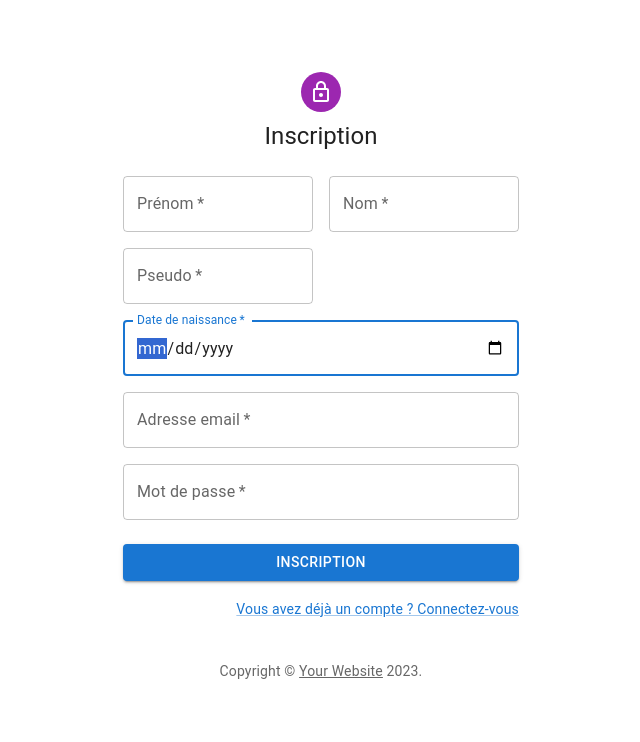
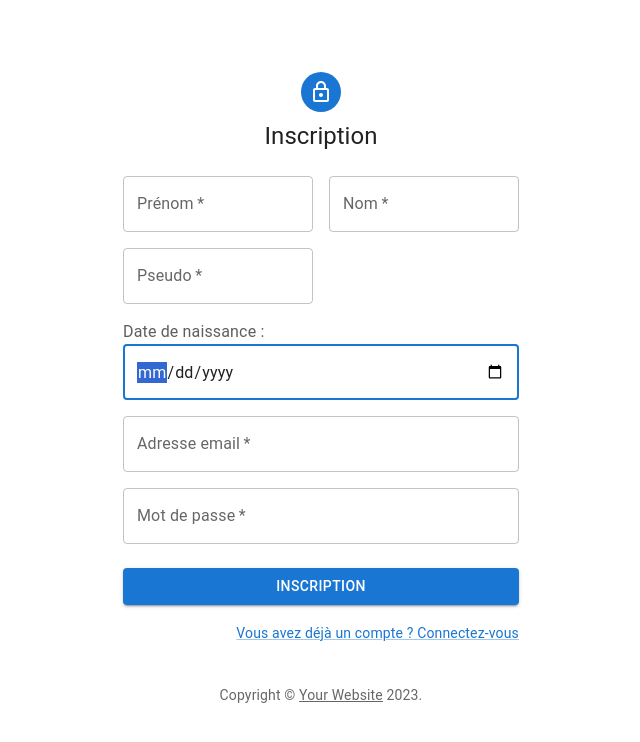
Before and after one commit to melodiesc/Local-Advisor-Client, a React (Vite) app: page /register in a window 1280 px wide. Shown: the top 742 px of the page, without its empty margins (319-959 px from the left). Built offline with nearby package versions, Linux system fonts and the light colour scheme.

Commit message:
màj login & register

```diff
--- a/src/Component/Login/Login.jsx
+++ b/src/Component/Login/Login.jsx
@@ -24,7 +24,7 @@ function Copyright(props) {
     >
       {"Copyright © "}
       <Link color="inherit" href="https://mui.com/">
-        Your Website
+        Local Advisor
       </Link>{" "}
       {new Date().getFullYear()}
       {"."}
@@ -58,7 +58,7 @@ function Login() {
             alignItems: "center",
           }}
         >
-          <Avatar sx={{ m: 1, bgcolor: "secondary.main" }}>
+          <Avatar sx={{ m: 1, bgcolor: "#1976d2" }}>
             <LockOutlinedIcon />
           </Avatar>
           <Typography component="h1" variant="h5">
@@ -110,7 +110,7 @@ function Login() {
               </Grid>
               <Grid item>
                 <Link href="#" variant="body2">
-                  {"Tu n'as pas de compte ? Inscris-toi"}
+                  {"Créer un compte"}
                 </Link>
               </Grid>
             </Grid>
--- a/src/Component/Register/Register.css
+++ b/src/Component/Register/Register.css
@@ -0,0 +1,3 @@
+.labelDate {
+  color: rgb(95, 94, 94);
+}
--- a/src/Component/Register/Register.jsx
+++ b/src/Component/Register/Register.jsx
@@ -13,6 +13,7 @@ import Typography from "@mui/material/Typography";
 import Container from "@mui/material/Container";
 import { createTheme, ThemeProvider } from "@mui/material/styles";
 import { useNavigate } from "react-router-dom";
+import "./Register.css";
 
 function Copyright(props) {
   return (
@@ -68,7 +69,7 @@ function Register() {
             alignItems: "center",
           }}
         >
-          <Avatar sx={{ m: 1, bgcolor: "secondary.main" }}>
+          <Avatar sx={{ m: 1, bgcolor: "#1976d2" }}>
             <LockOutlinedIcon />
           </Avatar>
           <Typography component="h1" variant="h5">
@@ -114,11 +115,11 @@ function Register() {
                 />
               </Grid>
               <Grid item xs={12}>
+              <span className="labelDate">Date de naissance :</span>
                 <TextField
                   required
                   fullWidth
                   name="birth_date"
-                  label="Date de naissance"
                   type="date"
                   id="birth_date"
                   autoFocus
```
Also changed, not shown: src/Component/PostedCard/PostedCard.jsx (+0 -76 lines).
